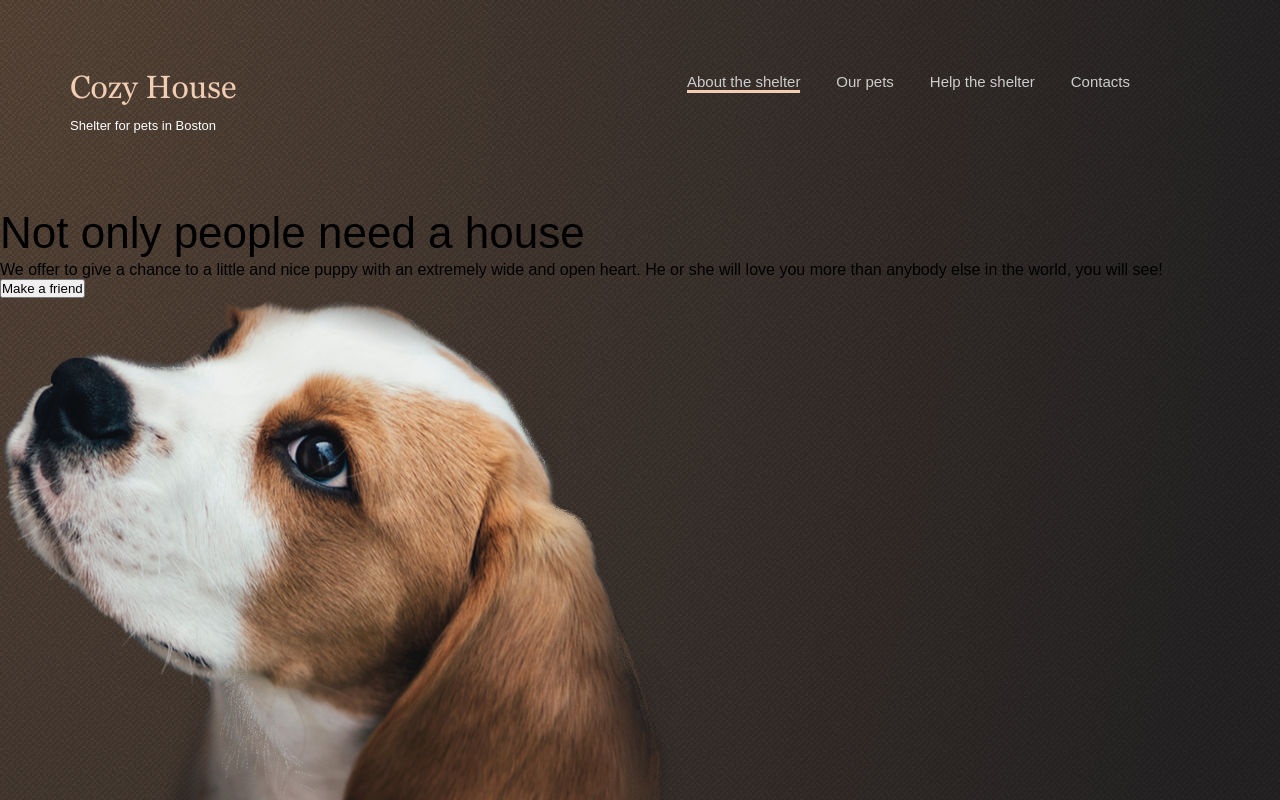
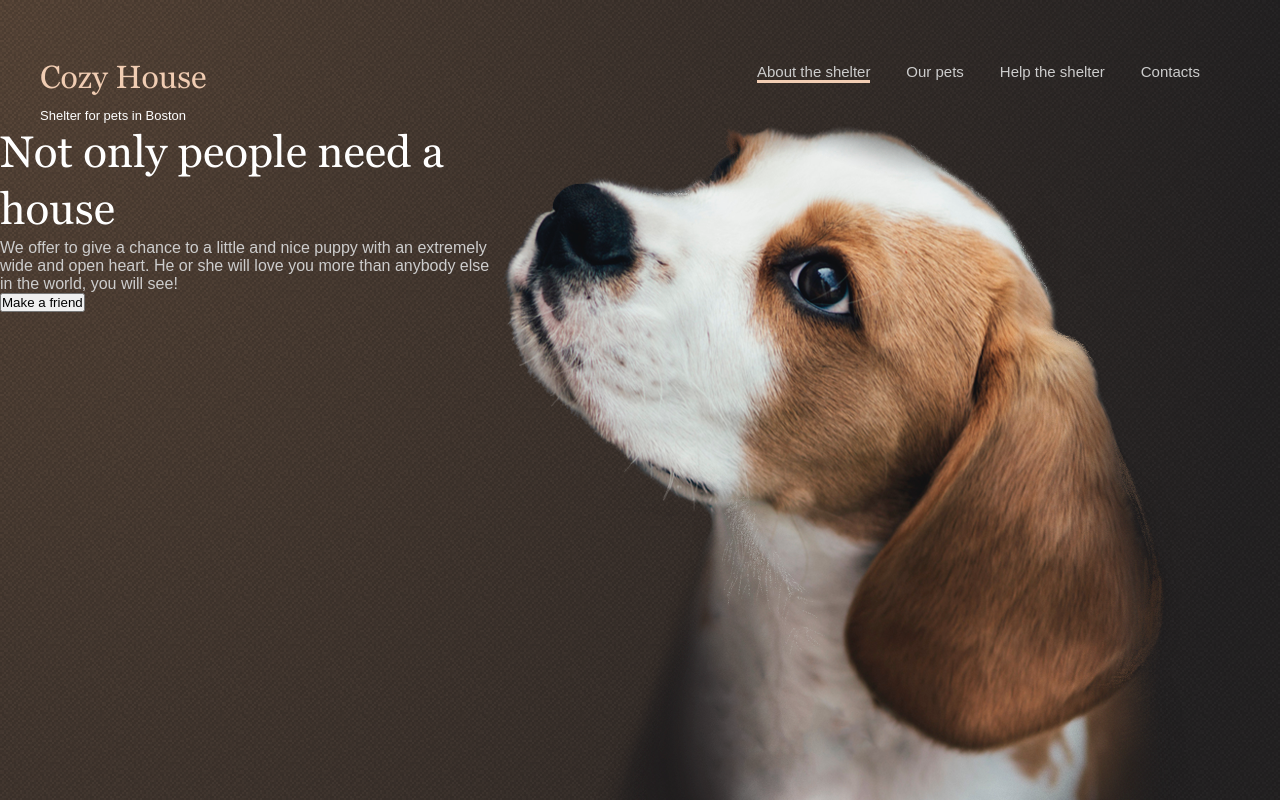
Before and after one commit to MarinaYur/shelter, a website: page pages/main/main.html in a window 1280 px wide. Shown: the top 800 px of the page. Drawn offline with Linux system fonts and the light colour scheme; files whose address does not match are found by name.

Commit message:
feat: add layout notOnly

```diff
--- a/pages/main/sass/abstracts/_mixins.scss
+++ b/pages/main/sass/abstracts/_mixins.scss
@@ -9,5 +9,7 @@
     display: flex;
     flex-wrap: wrap;
     justify-content: space-between;
-    flex-basis: width;
+    >* {
+        flex-basis: $width;
+    }
 }
--- a/pages/main/sass/base/_base.scss
+++ b/pages/main/sass/base/_base.scss
@@ -28,10 +28,12 @@ h1 {
 }
 
 h2 {
+    font-family: Georgia;
     font-style: normal;
     font-weight: normal;
     font-size: 4.4rem;
     line-height: 130%;
+    color: $color-light-xl;
 }
 
 h3 {
@@ -56,3 +58,12 @@ h5 {
     line-height: 110%;
     letter-spacing: 6%;
 }
+
+p {
+    font-family: Arial, Helvetica, sans-serif;
+    color: $color-dark-s;
+    font-weight: 400;
+    font-style: normal;
+    font-size: 1,5rem;
+    line-height: 2,4rem;
+}
--- a/pages/main/sass/layouts/_columns.scss
+++ b/pages/main/sass/layouts/_columns.scss
@@ -1,5 +1,6 @@
 .layout-2-column {
-    @include columns($width:48vw);
+    @include columns($width: 45%);
+    flex-wrap: nowrap;
 }
 
 .layout-3-column{
--- a/pages/main/sass/layouts/_header.scss
+++ b/pages/main/sass/layouts/_header.scss
@@ -9,5 +9,5 @@
 .header__content {
     display: flex;
     justify-content: space-between;
-    padding: 70px;
+    padding: 60px 0px 0 40px;
 }
```
Also changed, not shown: pages/main/main.html (+0 -1 lines), pages/main/sass/layouts/notOnly.css (added), pages/main/sass/layouts/notOnly.scss (added), pages/main/sass/main.css, 3 other files.
